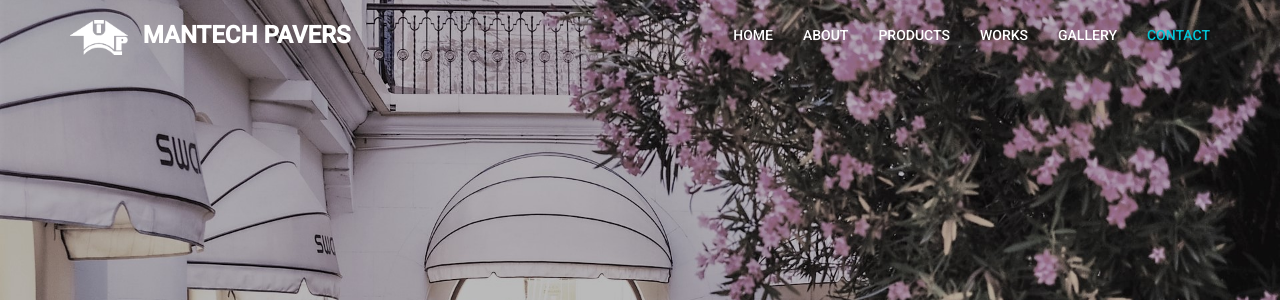
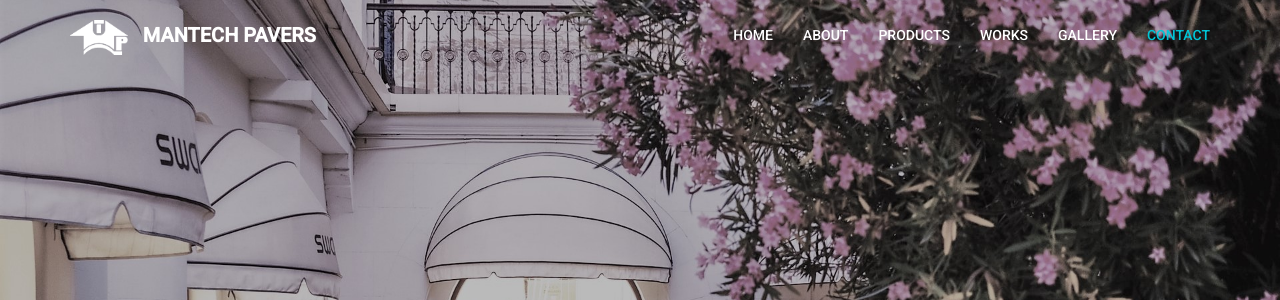
Before and after one commit to amalfrost/mantech, a PHP site: page / in a window 1280 px wide. Shown: the top 300 px of the page. Run offline with PHP 8.4, Linux system fonts and the light colour scheme.

Commit message:
Update style.css

```diff
--- a/css/style.css
+++ b/css/style.css
@@ -64,6 +64,10 @@ hr {
 #portfolio, #pricing, #contact {
    padding-top: 100px;
    padding-bottom: 100px;
+}
+#brand-name{
+    font-size: 20px;
+
 }
 
 /* ==========================================================================
```
